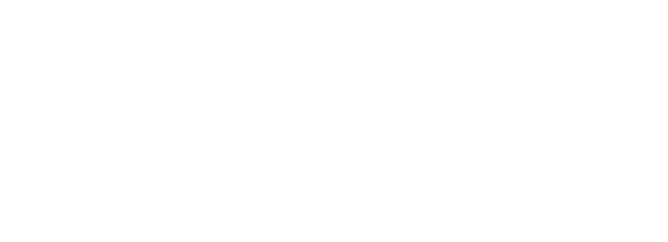
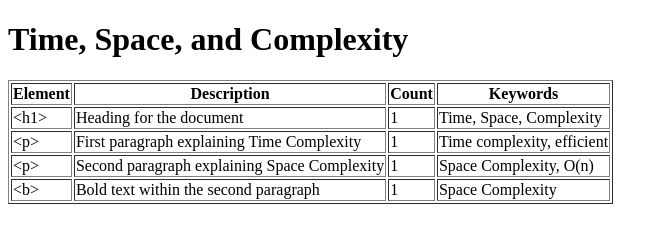
Before and after one commit to acciojob/time-and-space-complexity-Tanish1016, a website: page main.html in a window 1280 px wide. Shown: the whole page, without its empty margins (0-668 px from the left). Drawn offline with Linux system fonts and the light colour scheme.

Commit message:
created a submission

```diff
--- a/main.html
+++ b/main.html
@@ -1,16 +1,54 @@
 <!DOCTYPE html>
 
+
+ <!DOCTYPE html>
 <html>
 
 <head>
-	<link rel="stylesheet" href="styles.css">
+    <link rel="stylesheet" href="styles.css">
 </head>
 
 <body>
-	<!-- the entire body must be written by student -->
-    <script type="text/javascript" src="./script.js">
-</script>
+    <h1>Time, Space, and Complexity</h1>
 
+    <table border="1">
+        <thead>
+            <tr>
+                <th>Element</th>
+                <th>Description</th>
+                <th>Count</th>
+                <th>Keywords</th>
+            </tr>
+        </thead>
+        <tbody>
+            <tr>
+                <td>&lt;h1&gt;</td>
+                <td>Heading for the document</td>
+                <td>1</td>
+                <td>Time, Space, Complexity</td>
+            </tr>
+            <tr>
+                <td>&lt;p&gt;</td>
+                <td>First paragraph explaining Time Complexity</td>
+                <td>1</td>
+                <td>Time complexity, efficient</td>
+            </tr>
+            <tr>
+                <td>&lt;p&gt;</td>
+                <td>Second paragraph explaining Space Complexity</td>
+                <td>1</td>
+                <td>Space Complexity, O(n)</td>
+            </tr>
+            <tr>
+                <td>&lt;b&gt;</td>
+                <td>Bold text within the second paragraph</td>
+                <td>1</td>
+                <td>Space Complexity</td>
+            </tr>
+        </tbody>
+    </table>
+
+    <script type="text/javascript" src="./script.js"></script>
 </body>
 
 </html>
```
